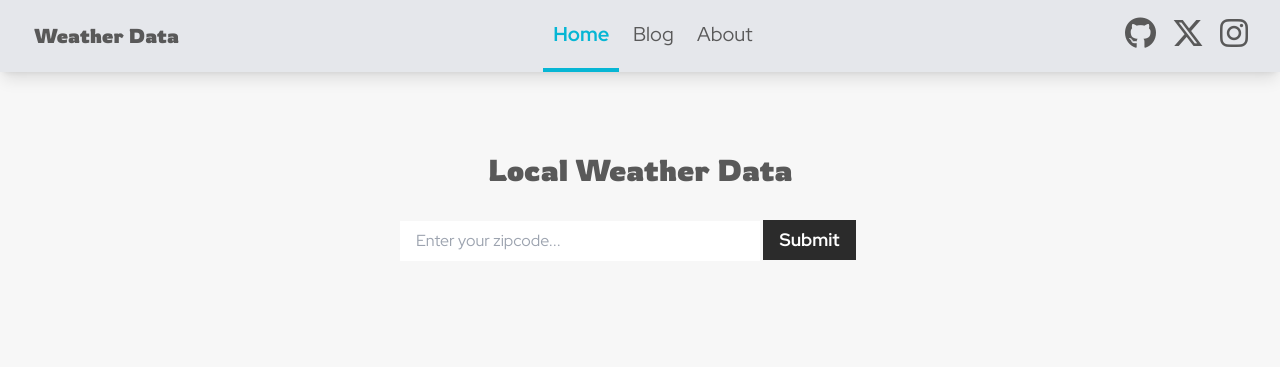
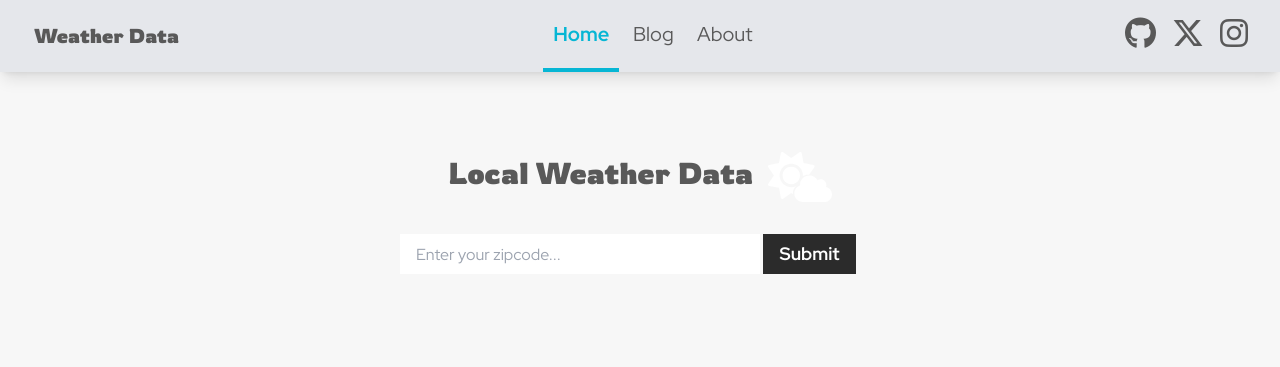
Before and after one commit to xxxcodeingxxx/molecular-mass, an Astro site: page / in a window 1280 px wide. Shown: the top 367 px of the page. Built offline with nearby package versions, Linux system fonts and the light colour scheme; Astro itself is replaced by a stand-in of ours.

Commit message:
Update favicon and add logo to homepage

```diff
--- a/src/components/BaseHead.astro
+++ b/src/components/BaseHead.astro
@@ -17,25 +17,8 @@
 <!-- Global Metadata -->
 <meta charset="utf-8" />
 <meta name="viewport" content="width=device-width,initial-scale=1" />
-<link rel="icon" type="image/svg+xml" href="/favicon.svg" />
+<link rel="icon" type="image/svg+xml" href="/images/logo.svg" />
 <meta name="generator" content={Astro.generator} />
-
-<!-- Font preloads -->
-<!-- Fonts Deleted -->
-<!-- <link
-    rel="preload"
-    href="/fonts/atkinson-regular.woff"
-    as="font"
-    type="font/woff"
-    crossorigin
-/>
-<link
-    rel="preload"
-    href="/fonts/atkinson-bold.woff"
-    as="font"
-    type="font/woff"
-    crossorigin
-/> -->
 
 <!-- Canonical URL -->
 <link rel="canonical" href={canonicalURL} />
--- a/src/pages/index.astro
+++ b/src/pages/index.astro
@@ -15,10 +15,16 @@
     <body
         class="w-screen h-auto bg-light text-lteTxt dark:bg-darkMode dark:text-dmTxt"
     >
-        <Header title={SITE_TITLE} />
+        <Header />
         <main class="w-3/4 h-auto mx-auto py-20">
             <h1 class="text-3xl font-semibold text-center">
-                Local Weather Data
+                Local Weather Data <span>
+                    <img
+                        class="w-16 inline-block ml-2 h-auto"
+                        src="/images/logo.svg"
+                        alt="Logo"
+                    />
+                </span>
             </h1>
             <div class="mx-auto w-full py-8 lg:w-1/2 h-auto">
                 <input
```
